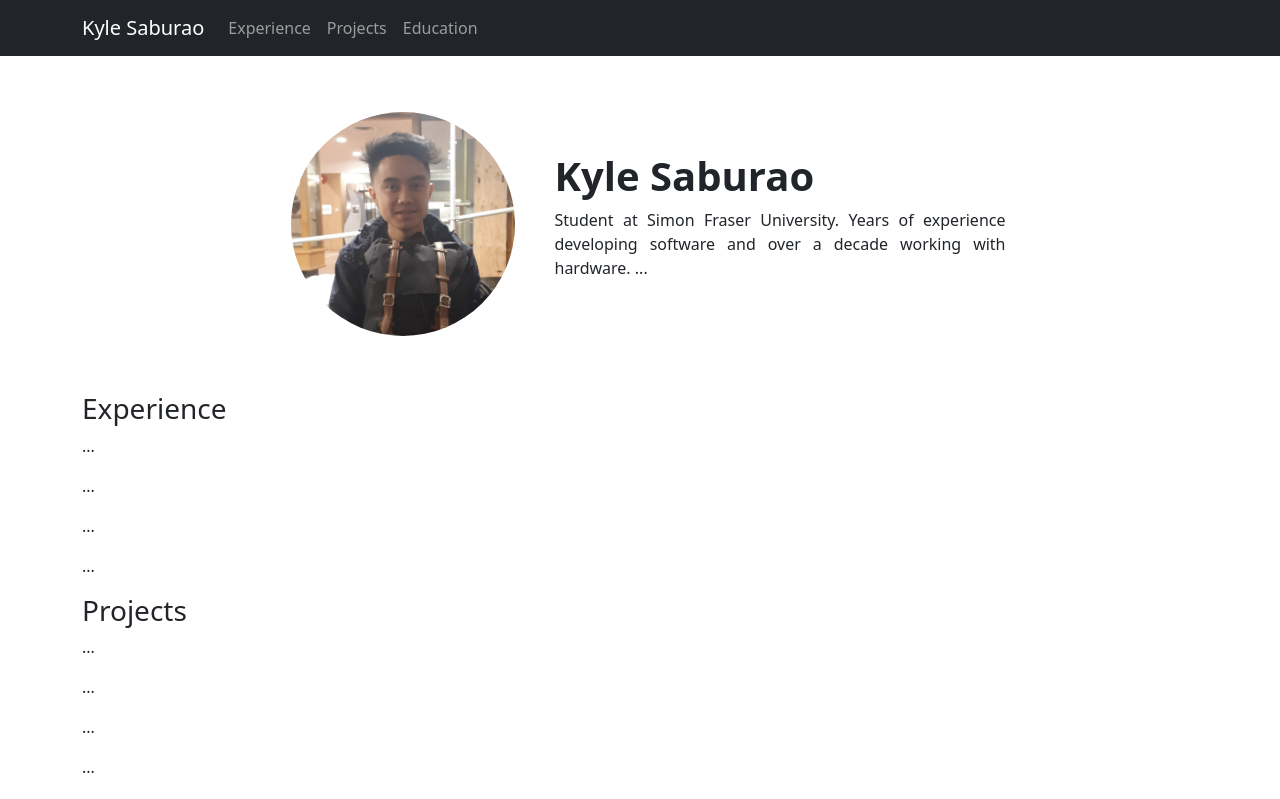
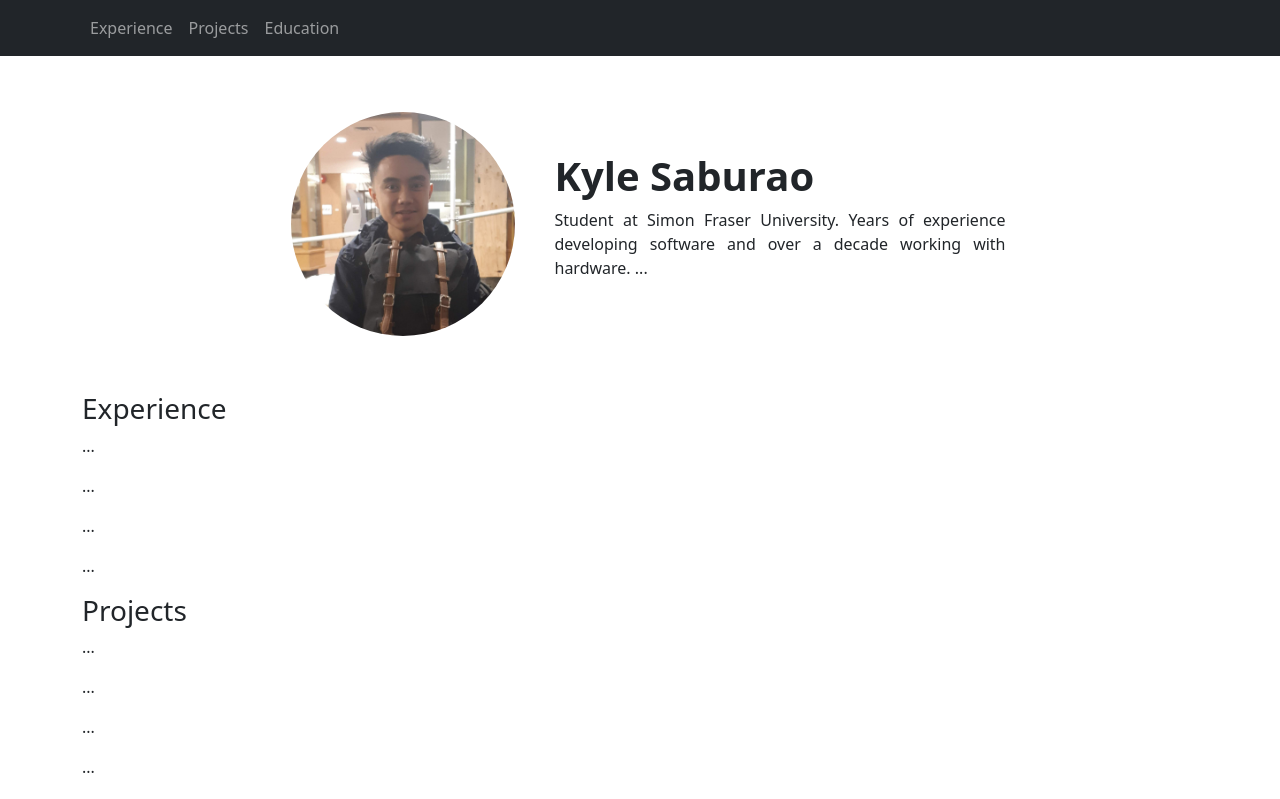
Before and after one commit to kylesaburao/kylesaburao.github.io, a React (Create React App) app: page / in a window 1280 px wide. Shown: the top 799 px of the page. Built offline with nearby package versions, Linux system fonts and the light colour scheme.

Commit message:
Remove navbar branding

```diff
--- a/src/Navigation.tsx
+++ b/src/Navigation.tsx
@@ -5,7 +5,6 @@ export default function Navigation() {
   return (
     <Navbar bg="dark" variant="dark" className="">
       <Container>
-        <Navbar.Brand>Kyle Saburao</Navbar.Brand>
         <Navbar.Toggle aria-controls="responsive-navbar-nav" />
         <Navbar.Collapse id="responsive-navbar-nav">
           <Nav className="me-auto">
```
